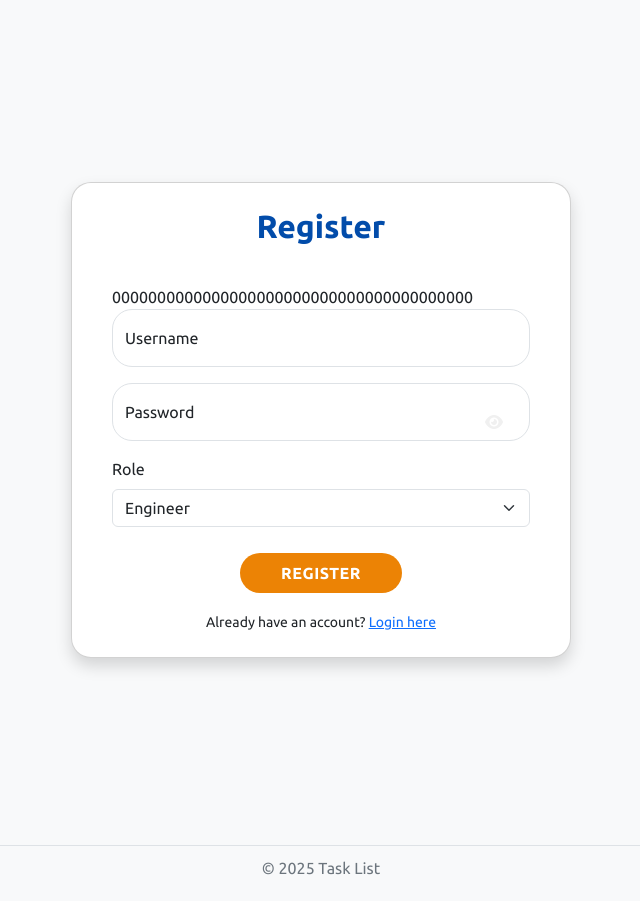
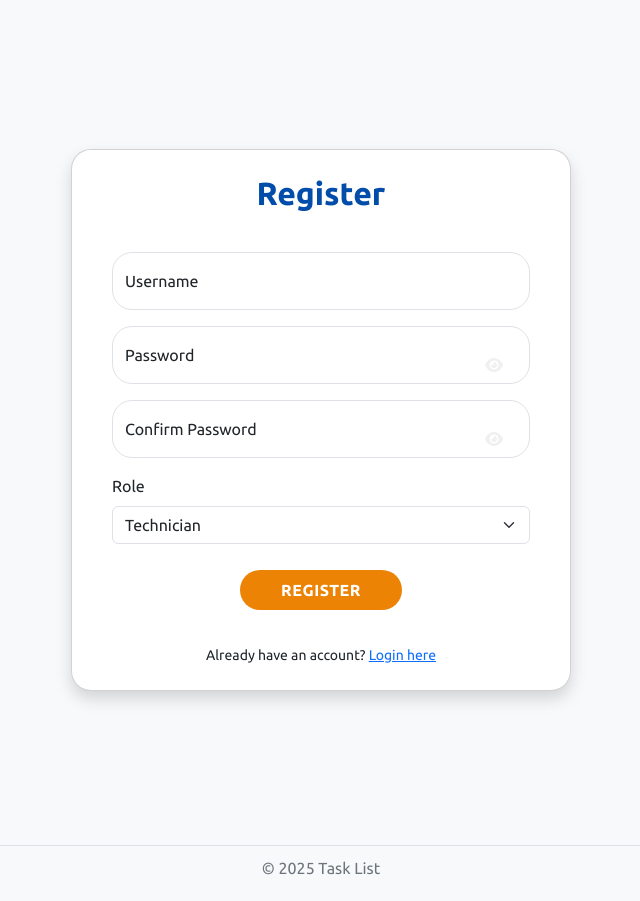
Before and after one commit to TonsonU/Flask-Monitoring-web, a Flask app: page /auth/register in a window 1280 px wide. Shown: the part 56-957 px from the top of the page, without its empty margins (319-959 px from the left). Run offline with Flask 3, Linux system fonts and the light colour scheme; some libraries are stand-ins or nearby versions.

Commit message:
fix bug2

```diff
--- a/app/auth/forms.py
+++ b/app/auth/forms.py
@@ -13,10 +13,11 @@
 # forms.py: เก็บฟอร์มทั้งหมดที่ใช้ในแอป
 from flask_wtf import FlaskForm
 from wtforms import StringField, SubmitField, PasswordField, TextAreaField, SelectField, FileField,IntegerField
-from wtforms.validators import DataRequired, Length, ValidationError, Optional, URL
+from wtforms.validators import DataRequired, Length, ValidationError, Optional, URL, EqualTo
 from flask_wtf.file import FileAllowed  # เพิ่มการนำเข้า FileAllowed
 from wtforms_sqlalchemy.fields import QuerySelectField
-from app.models import Line, Location, DeviceType, DeviceName
+from app.models import User
+from sqlalchemy import func
 from datetime import datetime
 import re
 
@@ -24,15 +25,67 @@ import re
 class RegisterForm(FlaskForm):
     username = StringField('Username', validators=[DataRequired(), Length(min=3, max=50)])
     password = PasswordField('Password', validators=[DataRequired(), Length(min=6)])
-    confirm_password = PasswordField('Confirm Password', validators=[DataRequired(), Length(min=6)])
+    # --- แก้ไข: ใช้ EqualTo validator สำหรับ confirm_password ---
+    confirm_password = PasswordField('Confirm Password', validators=[
+        DataRequired(),
+        EqualTo('password', message='Passwords must match.') # ใช้ EqualTo ดีกว่า
+    ])
+    # --- สิ้นสุดการแก้ไข ---
+
+    # --- แก้ไข: เพิ่ม field 'role' ---
+    role = SelectField('Role', choices=[('user', 'Technician'), ('admin', 'Engineer')], validators=[DataRequired()]) # ใช้ DataRequired ถ้าบังคับเลือก
+    # --- สิ้นสุดการแก้ไข ---
+
     submit = SubmitField('Register')
 
-    def validate_password(self, password):
-        if self.password.data != self.confirm_password.data:
-            raise ValidationError('Passwords must match.')
+    # --- แก้ไข: ลบ validate_password ออก (ใช้ EqualTo แทนแล้ว) ---
+    # def validate_password(self, password):
+    #     if self.password.data != self.confirm_password.data:
+    #         raise ValidationError('Passwords must match.')
+    # --- สิ้นสุดการแก้ไข ---
+
 
 # Login Form
 class LoginForm(FlaskForm):
     username = StringField('Username', validators=[DataRequired()])
     password = PasswordField('Password', validators=[DataRequired()])
     submit = SubmitField('Login')
+
+class ForgotPasswordForm(FlaskForm):
+    username = StringField('Username', validators=[DataRequired()])
+    # --- แนะนำ: เพิ่มความยาวขั้นต่ำของรหัสผ่านเป็น 6 หรือ 8 ตัวอักษร ---
+    new_password = PasswordField('New Password', validators=[DataRequired(), Length(min=6)])
+    submit = SubmitField('Update Password')
+
+    # --- แก้ไข Custom Validator สำหรับ Username ---
+    def validate_username(self, username):
+        """
+        ตรวจสอบว่า username ที่กรอกมีอยู่ในฐานข้อมูลหรือไม่
+        โดยไม่คำนึงถึงตัวพิมพ์ใหญ่/เล็ก และตัดช่องว่างหน้า/หลังออก
+        """
+        # 1. ดึงข้อมูลที่ผู้ใช้กรอก และตัดช่องว่างหน้า/หลังออก
+        input_username = username.data.strip()
+
+        # --- เพิ่ม print statement สำหรับ Debug (เอาออกได้เมื่อแก้ไขเสร็จ) ---
+        print(f"Attempting to validate username: '{input_username}'")
+        # --- สิ้นสุด print statement ---
+
+        if not input_username: # ตรวจสอบเผื่อผู้ใช้กรอกแต่ช่องว่าง
+             raise ValidationError('Please enter a username.')
+
+        # 2. ค้นหาในฐานข้อมูลโดยแปลงเป็นตัวพิมพ์เล็กทั้งสองฝั่ง (Case-Insensitive)
+        user = User.query.filter(func.lower(User.username) == func.lower(input_username)).first()
+
+        # --- เพิ่ม print statement สำหรับ Debug (เอาออกได้เมื่อแก้ไขเสร็จ) ---
+        if user:
+            print(f"Found user in DB: ID={user.id}, Username='{user.username}'")
+        else:
+            print(f"User '{input_username}' not found in DB (case-insensitive search).")
+        # --- สิ้นสุด print statement ---
+
+
+        if not user:
+            # ใช้ข้อความเดิม หรือปรับให้ชัดเจนขึ้น
+            raise ValidationError('ไม่มี username นี้อยู่ในระบบ กรุณาตรวจสอบ username หรือลงทะเบียนใหม่')
+            # raise ValidationError('Username not found. Please check the username or register.')
+    # --- สิ้นสุด Custom Validator ---
--- a/app/auth/routes.py
+++ b/app/auth/routes.py
@@ -12,82 +12,133 @@
 
 from flask import Blueprint, render_template, request, redirect, url_for, flash
 from flask_login import login_user, logout_user, login_required, current_user
-from app.auth.forms import LoginForm
 from werkzeug.security import generate_password_hash, check_password_hash
+from .forms import LoginForm, RegisterForm, ForgotPasswordForm
 from app.extensions import db
 from app.models import User
 from . import auth_bp
+from sqlalchemy import func
 
 
 
 @auth_bp.route('/register', methods=['GET', 'POST'])
 def register():
     if current_user.is_authenticated:
-        return redirect(url_for('main.index'))
+        return redirect(url_for('main.index')) # สมมติว่ามี main blueprint
 
-    if request.method == 'POST':
-        username = request.form['username']
-        password = request.form['password']
-        role = request.form.get('role')
+    # --- แก้ไข: สร้าง form instance ---
+    form = RegisterForm()
+    # --- สิ้นสุดการแก้ไข ---
 
-        if User.query.filter_by(username=username).first():
+    # --- แก้ไข: ใช้ form.validate_on_submit() ---
+    if form.validate_on_submit():
+        # ดึงข้อมูลจาก form object และ strip() username
+        username = form.username.data.strip()
+        password = form.password.data
+        # --- แก้ไข: ดึง role จาก form (ถ้ามี field นี้ใน RegisterForm) ---
+        # role = request.form.get('role') # ลบออก
+        role = form.role.data if hasattr(form, 'role') else 'User' # ดึงจาก form ถ้ามี, หรือกำหนด default
+        # --- สิ้นสุดการแก้ไข ---
+
+
+        # --- แก้ไข: ตรวจสอบ username ซ้ำ (ใช้ func.lower) ---
+        # if User.query.filter_by(username=username).first():
+        if User.query.filter(func.lower(User.username) == func.lower(username)).first():
             flash("Username already exists.", "danger")
-            return redirect(url_for('auth.register'))
+            # Render หน้าเดิมพร้อม form และ error
+            return render_template('auth/register.html', title='Register', form=form)
+        # --- สิ้นสุดการแก้ไข ---
 
-        hashed_password = generate_password_hash(password)
-        new_user = User(username=username, password=hashed_password, role=role)
-        db.session.add(new_user)
-        db.session.commit()
+        # --- สร้าง User ---
+        try:
+            hashed_password = generate_password_hash(password)
+            new_user = User(username=username, password=hashed_password, role=role)
+            db.session.add(new_user)
+            db.session.commit()
+            flash("Registration successful! Please login.", "success")
+            return redirect(url_for('auth.login'))
+        except Exception as e:
+            db.session.rollback()
+            flash(f'An error occurred during registration: {e}', 'danger')
+            print(f"Error during registration: {e}")
 
-        flash("Registration successful!", "success")
-        return redirect(url_for('auth.login'))
+    # --- แก้ไข: ส่ง form ไป render เสมอ และใช้ path เต็ม ---
+    return render_template('register.html', title='Register', form=form)
+    # --- สิ้นสุดการแก้ไข ---
 
-    return render_template('register.html')
-
+# app/auth/routes.py
 @auth_bp.route('/forgot_password', methods=['GET', 'POST'])
 def forgot_password():
-        user_found = True  # Default value, assume user exists
+    form = ForgotPasswordForm()
 
-        if request.method == 'POST':
-            username = request.form['username']
-            new_password = request.form['new_password']
-
-            # ค้นหาผู้ใช้ในฐานข้อมูล
-            user = User.query.filter_by(username=username).first()
+    if form.validate_on_submit():
+        # --- ใส่ Logic การอัปเดตรหัสผ่านจริงที่นี่ ---
+        try:
+            # ดึง username จาก form ที่ validate ผ่านแล้ว
+            input_username = form.username.data.strip()
+            # ค้นหา user อีกครั้ง (ควรจะเจอแน่นอน)
+            user = User.query.filter(func.lower(User.username) == func.lower(input_username)).first()
 
             if user:
-                # อัปเดตรหัสผ่านใหม่
-                hashed_password = generate_password_hash(new_password)
+                # Hash รหัสผ่านใหม่
+                hashed_password = generate_password_hash(form.new_password.data)
                 user.password = hashed_password
                 db.session.commit()
+                flash('Password updated successfully! Please login.', 'success')
+                return redirect(url_for('auth.login')) # Redirect หลังสำเร็จ
+            else:
+                # กรณีที่ไม่ควรเกิดขึ้น ถ้า validate ผ่านแล้ว
+                flash('An unexpected error occurred finding the user after validation.', 'danger')
 
-                flash("Password updated successfully.", "success")
-                return redirect(url_for('auth.login'))
-            else:
-                # ถ้าไม่พบผู้ใช้ให้แสดงข้อความ
-                user_found = False
-                #flash("User not found. Please register.", "danger")
+        except Exception as e:
+            db.session.rollback() # Rollback ถ้ามีปัญหา
+            flash(f'An error occurred: {e}', 'danger')
+            print(f"Error during password update: {e}") # Log error
 
-        return render_template('forgot_password.html', user_found=user_found)
+        # ถ้ามี error หรือหา user ไม่เจอ (กรณีแปลก) จะ render template ใหม่
+        # (แต่ปกติควรจะ redirect ไปแล้ว)
+
+    # --- ลบ elif request.method == 'POST': ออก ---
+    # elif request.method == 'POST':
+    #     # ... โค้ดส่วนนี้ไม่ควรมีแล้ว ...
+    #     pass
+
+    # --- Debug: พิมพ์ errors ก่อน render ---
+    print("Form errors before rendering:", form.errors)
+    # --------------------------------------
+
+    # ส่ง form ไป render (จะไม่มี user_found แล้ว)
+    return render_template('forgot_password.html', title='Forgot Password', form=form)
+
 
 @auth_bp.route('/login', methods=['GET', 'POST'])
 def login():
+    if current_user.is_authenticated:
+        return redirect(url_for('main.index')) # สมมติว่ามี main blueprint
+
     form = LoginForm()
-    if current_user.is_authenticated:
-        return redirect(url_for('main.index'))
-
-    if request.method == 'POST':
-        username = request.form['username']
-        password = request.form['password']
-        user = User.query.filter_by(username=username).first()
+    # --- แก้ไข: ใช้ form.validate_on_submit() ---
+    if form.validate_on_submit():
+        username = form.username.data.strip()
+        password = form.password.data
+        # --- แก้ไข: ค้นหา user (ใช้ func.lower) ---
+        # user = User.query.filter_by(username=username).first()
+        user = User.query.filter(func.lower(User.username) == func.lower(username)).first()
+        # --- สิ้นสุดการแก้ไข ---
 
         if user and check_password_hash(user.password, password):
             login_user(user)
-            return redirect(url_for('main.index'))
+            # --- แก้ไข: จัดการ next parameter สำหรับ redirect หลัง login ---
+            next_page = request.args.get('next')
+            return redirect(next_page or url_for('main.index')) # Redirect ไป next หรือ main.index
+            # --- สิ้นสุดการแก้ไข ---
         else:
             flash("Invalid username or password.", "danger")
+    # --- สิ้นสุดการแก้ไข ---
 
-    return render_template('login.html', form=form)
+    # --- แก้ไข: ใช้ path เต็ม ---
+    return render_template('login.html', title='Login', form=form)
+    # --- สิ้นสุดการแก้ไข ---
 
 @auth_bp.route('/logout')
 @login_required
--- a/app/auth/templates/auth/register.html
+++ b/app/auth/templates/auth/register.html
@@ -13,6 +13,15 @@
 -->
 
 {% extends "layout.html" %}
+
+{# --- ย้าย CSS ไป block head --- #}
+{% block head %}
+    {{ super() }}
+    <link rel="stylesheet" href="https://cdnjs.cloudflare.com/ajax/libs/font-awesome/5.15.4/css/all.min.css">
+    <link rel="stylesheet" href="{{ url_for('static', filename='style.css') }}"> {# เอา / ข้างหน้าออก #}
+{% endblock head %}
+
+
 {% block content %}
 <div class="container d-flex justify-content-center align-items-center" style="height: 100vh;">
 
@@ -23,66 +32,99 @@
             <!-- Flash Messages -->
             {% with messages = get_flashed_messages(with_categories=true) %}
                 {% if messages %}
-                    <div class="alert alert-dismissible fade show" role="alert">
+                    {# ปรับปรุงการแสดง flash message เล็กน้อย #}
                     {% for category, message in messages %}
-                            <div class="alert alert-{{ category }} mt-2">{{ message }}</div>
+                    <div class="alert alert-{{ category }} alert-dismissible fade show" role="alert">
+                        {{ message }}
+                        <button type="button" class="btn-close" data-bs-dismiss="alert" aria-label="Close"></button>
+                    </div>
                     {% endfor %}
-                    </div>
                 {% endif %}
             {% endwith %}
 
-            <!-- Registration Form -->
-            <form action="{{ url_for('auth.register') }}" method="POST">
-                {{ csrf_token() }}
+            <!-- Registration Form (ใช้ WTForms) -->
+            <form method="POST" novalidate> {# action ไม่ต้องใส่ถ้า submit ไปที่ route เดิม, เพิ่ม novalidate #}
+                {{ form.hidden_tag() }} {# ใช้ hidden_tag() สำหรับ CSRF และ hidden fields อื่นๆ #}
+
+                <!-- Username -->
                 <div class="form-floating mb-3">
-                    <input type="text" id="username" name="username" class="form-control custom-input" placeholder="Enter your username" required>
-                    <label for="username">Username</label>
+                    {{ form.username(class="form-control custom-input" + (" is-invalid" if form.username.errors else ""), placeholder=" ", required=True) }}
+                    {{ form.username.label }}
+                    {% if form.username.errors %}
+                        <div class="invalid-feedback">
+                            {{ form.username.errors[0] }}
+                        </div>
+                    {% endif %}
                 </div>
 
                 <!-- Password -->
                 <div class="form-floating mb-3 position-relative">
-                    <input type="password" id="password" name="password" class="form-control custom-input" placeholder="Enter password" required>
-                    <label for="password">Password</label>
-                    <!-- ปุ่มลูกตาสำหรับดูรหัสผ่าน -->
-                    <button type="button" class="btn btn-eye position-absolute" onclick="togglePasswordVisibility()" aria-label="Toggle password visibility">
-                        <i class="fas fa-eye" id="eye-icon"></i> <!-- ไอคอนลูกตา -->
+                    {{ form.password(id="password", class="form-control custom-input" + (" is-invalid" if form.password.errors else ""), placeholder=" ", required=True) }}
+                    {{ form.password.label }}
+                    <button type="button" class="btn btn-eye position-absolute" onclick="togglePasswordVisibility('password', 'eye-icon-password')" aria-label="Toggle password visibility">
+                        <i class="fas fa-eye" id="eye-icon-password"></i> {# เปลี่ยน id เล็กน้อยเผื่อมีหลายช่อง #}
                     </button>
+                    {% if form.password.errors %}
+                        <div class="invalid-feedback">
+                            {{ form.password.errors[0] }}
+                        </div>
+                    {% endif %}
+                </div>
+
+                <!-- Confirm Password (แนะนำให้เพิ่ม) -->
+                <div class="form-floating mb-3 position-relative">
+                    {{ form.confirm_password(id="confirm_password", class="form-control custom-input" + (" is-invalid" if form.confirm_password.errors else ""), placeholder=" ", required=True) }}
+                    {{ form.confirm_password.label }}
+                     <button type="button" class="btn btn-eye position-absolute" onclick="togglePasswordVisibility('confirm_password', 'eye-icon-confirm')" aria-label="Toggle confirm password visibility">
+                        <i class="fas fa-eye" id="eye-icon-confirm"></i>
+                    </button>
+                    {% if form.confirm_password.errors %}
+                        <div class="invalid-feedback">
+                            {{ form.confirm_password.errors[0] }}
+                        </div>
+                    {% endif %}
                 </div>
 
 
                 <!-- Role Selection -->
                 <div class="mb-3">
-                    <label for="role" class="form-label">Role</label>
-                    <select id="role" name="role" class="form-select" required>
-                        <option value="admin">Engineer</option>
-                        <option value="user">Technician</option>
-                    </select>
+                    {{ form.role.label(class="form-label") }}
+                    {{ form.role(class="form-select" + (" is-invalid" if form.role.errors else ""), required=True) }}
+                     {% if form.role.errors %}
+                        <div class="invalid-feedback">
+                            {{ form.role.errors[0] }}
+                        </div>
+                    {% endif %}
                 </div>
 
                 <div class="d-grid">
-                    <button type="submit" class="btn btn-primary w-80 py-2 d-block mx-auto custom-button">Register</button>
+                     {{ form.submit(class="btn btn-primary w-80 py-2 d-block mx-auto custom-button") }}
                 </div>
 
             </form>
         </div>
-        <div class="text-center">
+        <div class="text-center mt-3"> {# เพิ่ม mt-3 เล็กน้อย #}
             <small>Already have an account? <a href="{{ url_for('auth.login') }}">Login here</a></small>
         </div>
     </div>
 
 
 </div>
-<!-- เชื่อมต่อไฟล์ CSS -->
-<link rel="stylesheet" href="{{ url_for('static', filename='/style.css') }}">
+{% endblock content %}
 
-<!-- เชื่อมต่อ Bootstrap -->
-<script src="https://cdn.jsdelivr.net/npm/bootstrap@5.3.0/dist/js/bootstrap.bundle.min.js"></script>
+{# --- ย้าย JS ไป block scripts --- #}
+{% block scripts %}
+    {{ super() }}
+    <!-- Bootstrap JS (ถ้ายังไม่มีใน layout.html) -->
+    {# <script src="https://cdn.jsdelivr.net/npm/bootstrap@5.3.0/dist/js/bootstrap.bundle.min.js"></script> #}
 
-<!-- JavaScript สำหรับการสลับดู/ซ่อนรหัสผ่าน -->
+    <!-- JavaScript สำหรับการสลับดู/ซ่อนรหัสผ่าน (ปรับปรุงให้ใช้กับหลายช่องได้) -->
     <script>
-    function togglePasswordVisibility() {
-        const passwordField = document.getElementById("password");
-        const eyeIcon = document.getElementById("eye-icon");
+        function togglePasswordVisibility(fieldId, iconId) {
+            const passwordField = document.getElementById(fieldId);
+            const eyeIcon = document.getElementById(iconId);
+            if (!passwordField || !eyeIcon) return; // ตรวจสอบ element
+
             if (passwordField.type === "password") {
                 passwordField.type = "text";
                 eyeIcon.classList.remove("fa-eye");
@@ -94,6 +136,4 @@
             }
         }
     </script>
-
-
-{% endblock %}
+{% endblock scripts %}
```
Also changed, not shown: app/auth/templates/auth/forgot_password.html (+43 -15 lines), cleanup_temp_uploads.py (+3 -6 lines). Lines whose indentation alone changed are shown as unchanged.
